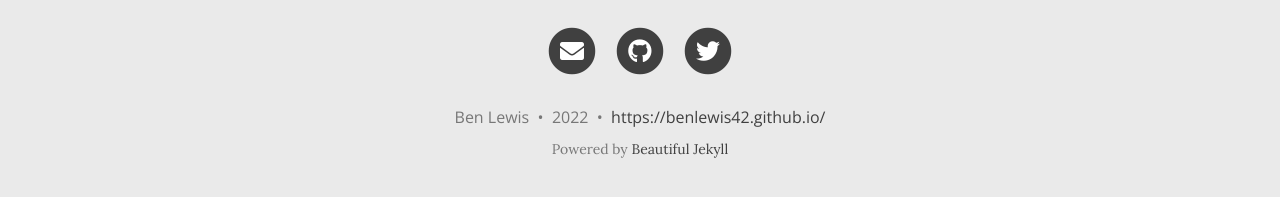
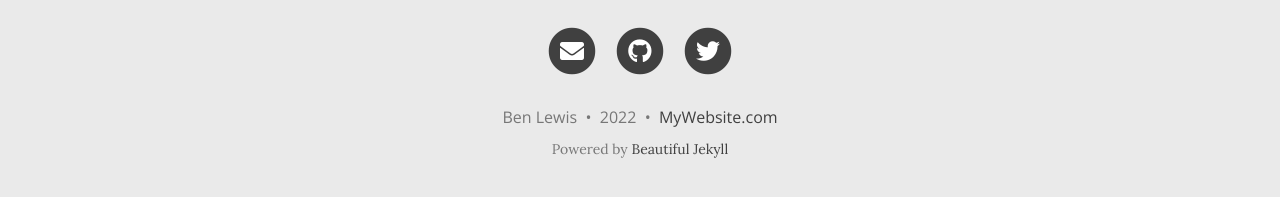
Before and after one commit to BenLewis42/BenLewis42.github.io, a Jekyll site: the page built from aboutme.md, in a window 1280 px wide and 956 px high. Shown: the part 746-943 px from the top of the window. Built offline with Jekyll 4.4.1, drawn with Linux system fonts in a browser that asks for light colours; nearby versions of some CDN libraries; comment, search, counter and statistics services are not loaded.

Commit message:
Revert "config p3"
This reverts commit aacf98a2c22594e809e1f47c6c5fb34c3ce9d40f.

```diff
--- a/_config.yml
+++ b/_config.yml
@@ -79,7 +79,7 @@ share-links-active:
 
 # How to display the link to your website in the footer
 # Remove this if you don't want a link in the footer
-url-pretty: "https://benlewis42.github.io/"
+url-pretty: "MyWebsite.com"
 
 # Excerpt word length - Truncate the excerpt of each post on the feed page to the specified number of words
 excerpt_length: 50
```
